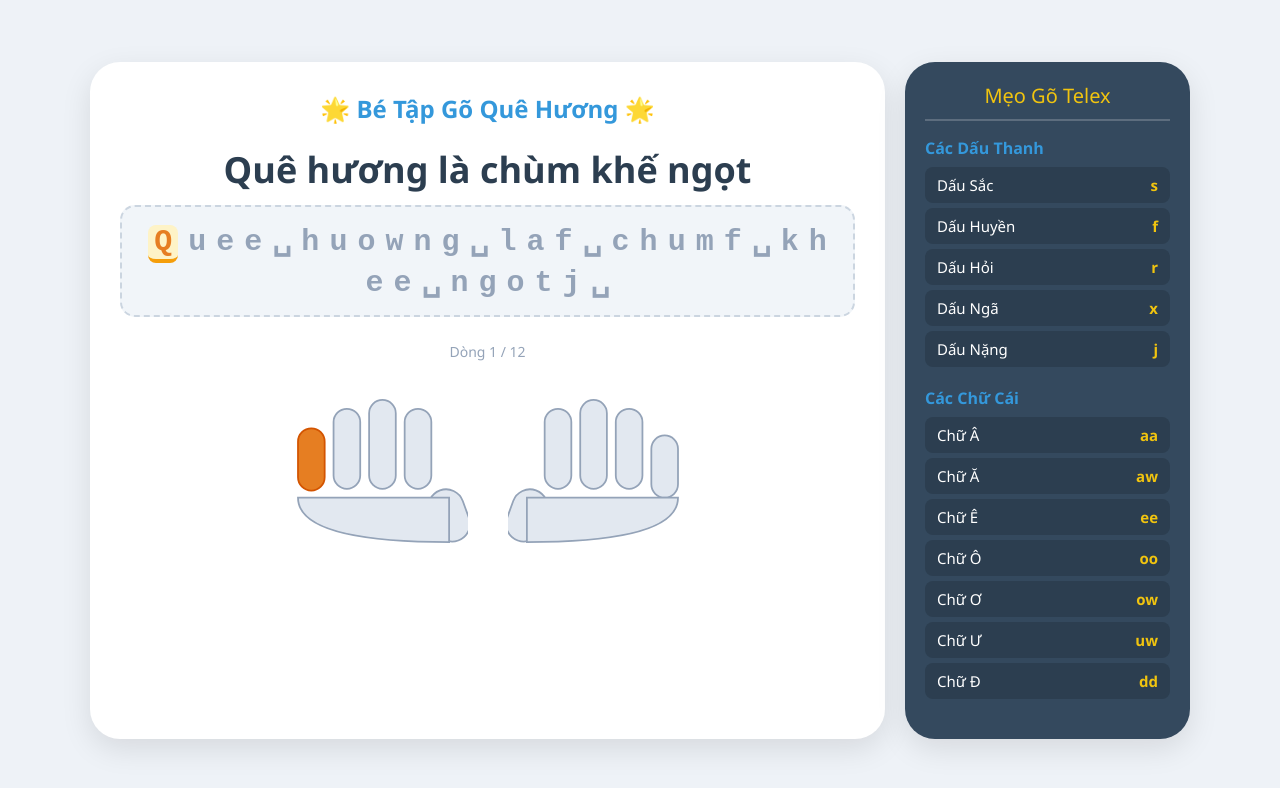
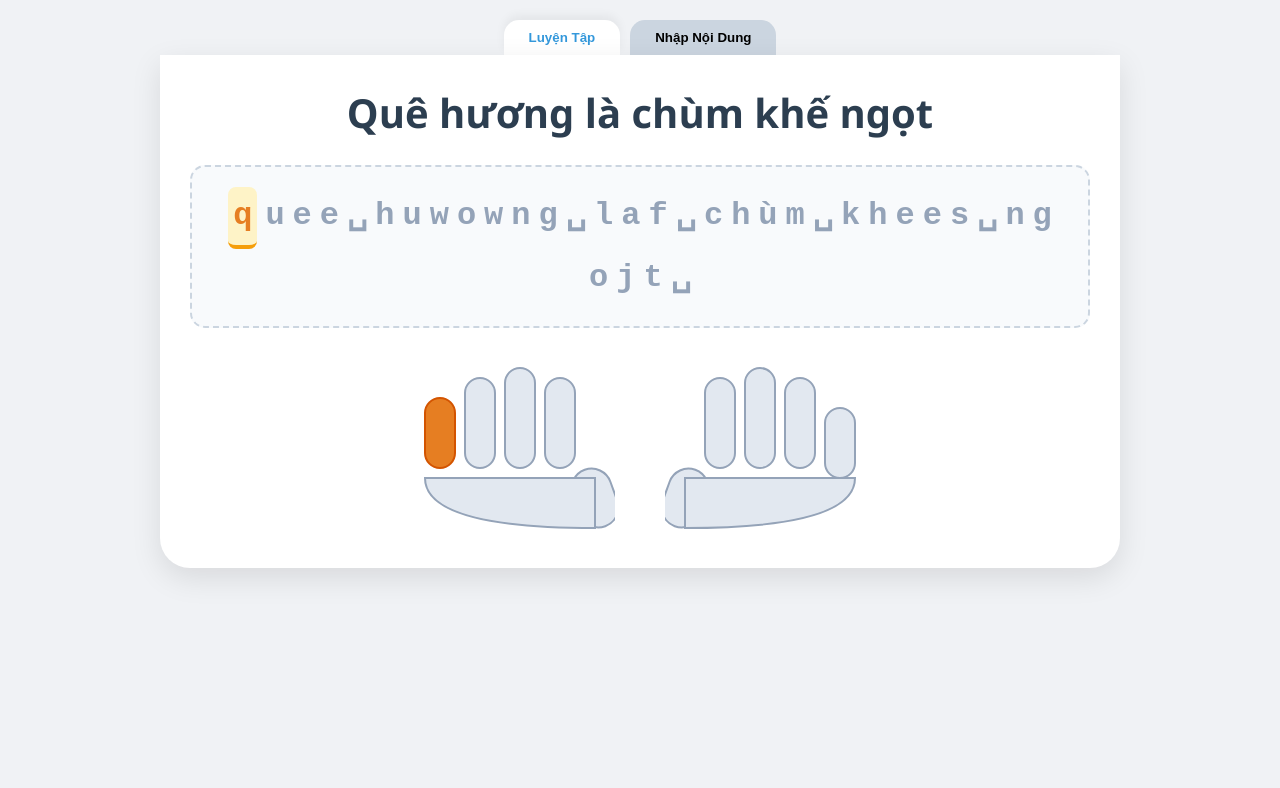
Before and after one commit to c0ngdongamnhac-beep/gophim, a plain HTML site: page index.html in a window 1280 px wide. Drawn offline with Linux system fonts and the light colour scheme.

Commit message:
Update index.html

```diff
--- a/index.html
+++ b/index.html
@@ -2,155 +2,155 @@
 <html lang="vi">
 <head>
     <meta charset="UTF-8">
-    <title>Bé Tập Gõ Telex - Bài thơ Quê Hương</title>
+    <title>Bé Tập Gõ 10 Ngón - Tùy Biến</title>
     <style>
-        :root { --primary: #3498db; --accent: #e67e22; --bg: #fdfefe; --card-bg: #ffffff; }
-        body { font-family: 'Segoe UI', Arial, sans-serif; background-color: #eef2f7; margin: 0; display: flex; justify-content: center; align-items: center; min-height: 100vh; }
+        :root { --primary: #3498db; --accent: #e67e22; --bg: #f0f2f5; }
+        body { font-family: 'Segoe UI', Tahoma, sans-serif; background: var(--bg); margin: 0; display: flex; flex-direction: column; align-items: center; min-height: 100vh; }
 
-        .container { display: flex; gap: 20px; width: 95%; max-width: 1100px; padding: 20px; }
+        /* Tab Menu */
+        .tab-menu { margin-top: 20px; display: flex; gap: 10px; }
+        .tab-btn { padding: 10px 25px; cursor: pointer; border: none; border-radius: 15px 15px 0 0; background: #cbd5e0; font-weight: bold; transition: 0.3s; }
+        .tab-btn.active { background: white; color: var(--primary); box-shadow: 0 -5px 10px rgba(0,0,0,0.05); }
 
-        /* CỘT TRÁI - LUYỆN TẬP */
-        .left-column { flex: 3; background: var(--card-bg); padding: 30px; border-radius: 30px; box-shadow: 0 10px 30px rgba(0,0,0,0.1); text-align: center; }
+        .container { background: white; width: 90%; max-width: 900px; padding: 30px; border-radius: 0 0 30px 30px; box-shadow: 0 10px 30px rgba(0,0,0,0.1); text-align: center; }
+        .content-tab { display: none; }
+        .content-tab.active { display: block; }
 
-        #vietnamese-text { font-size: 36px; color: #2c3e50; margin-bottom: 10px; font-weight: bold; min-height: 50px; }
-        #telex-hint-container { background: #f1f5f9; padding: 15px; border-radius: 15px; border: 2px dashed #cbd5e0; margin-bottom: 25px; }
-        .telex-char { font-size: 30px; display: inline-block; margin: 0 5px; color: #94a3b8; font-family: 'Courier New', monospace; font-weight: bold; }
-        .telex-char.active { color: #e67e22; background: #fef3c7; border-radius: 8px; padding: 0 6px; border-bottom: 4px solid #f59e0b; }
-        .telex-char.done { color: #10b981; }
+        /* Giao diện luyện tập */
+        #display-word { font-size: 40px; color: #2c3e50; font-weight: bold; margin-bottom: 20px; min-height: 60px; }
+        #telex-hint-area { background: #f8fafc; padding: 20px; border-radius: 15px; border: 2px dashed #cbd5e0; margin-bottom: 30px; min-height: 40px; line-height: 1.8; }
+        .char { font-size: 32px; display: inline-block; margin: 0 4px; color: #94a3b8; font-family: 'Courier New', monospace; font-weight: bold; }
+        .char.active { color: #e67e22; background: #fef3c7; border-radius: 8px; padding: 0 5px; border-bottom: 4px solid #f59e0b; }
+        .char.done { color: #10b981; }
 
-        /* Bàn tay SVG */
-        .hands-area { display: flex; gap: 40px; justify-content: center; margin-top: 30px; }
-        .hand-svg { width: 180px; height: 160px; }
-        .finger-node { fill: #e2e8f0; stroke: #94a3b8; stroke-width: 2; transition: 0.15s; }
-        .finger-node.active { fill: var(--accent); stroke: #d35400; transform: translateY(-8px); }
+        /* Bàn tay */
+        .hands-area { display: flex; gap: 50px; justify-content: center; margin-top: 20px; }
+        .hand-svg { width: 200px; height: 180px; }
+        .finger { fill: #e2e8f0; stroke: #94a3b8; stroke-width: 2; transition: 0.15s; }
+        .finger.highlight { fill: var(--accent); stroke: #d35400; transform: translateY(-10px); }
 
-        /* CỘT PHẢI - HƯỚNG DẪN TELEX */
-        .right-column { flex: 1; background: #34495e; color: white; padding: 20px; border-radius: 30px; box-shadow: 0 10px 30px rgba(0,0,0,0.1); }
-        .guide-title { text-align: center; font-size: 20px; color: #f1c40f; margin-bottom: 15px; border-bottom: 2px solid #5d6d7e; padding-bottom: 10px; }
-        .guide-section { margin-bottom: 20px; }
-        .guide-section h3 { font-size: 16px; margin-bottom: 8px; color: #3498db; }
-        .guide-item { display: flex; justify-content: space-between; background: #2c3e50; padding: 8px 12px; margin-bottom: 5px; border-radius: 8px; font-size: 15px; }
-        .key-code { color: #f1c40f; font-weight: bold; }
-
-        #progress { font-size: 14px; color: #94a3b8; margin-top: 10px; }
+        /* Giao diện cài đặt */
+        textarea { width: 100%; height: 150px; padding: 15px; border-radius: 10px; border: 2px solid #cbd5e0; font-size: 16px; margin-bottom: 15px; resize: none; }
+        .save-btn { background: var(--primary); color: white; border: none; padding: 12px 30px; border-radius: 10px; cursor: pointer; font-weight: bold; font-size: 16px; }
     </style>
 </head>
 <body>
 
+    <div class="tab-menu">
+        <button class="tab-btn active" onclick="showTab('practice-tab')">Luyện Tập</button>
+        <button class="tab-btn" onclick="showTab('settings-tab')">Nhập Nội Dung</button>
+    </div>
+
     <div class="container">
-        <div class="left-column">
-            <h2 style="color: var(--primary); margin: 0 0 20px 0;">🌟 Bé Tập Gõ Quê Hương 🌟</h2>
-
-            <div id="vietnamese-text">Đang tải...</div>
-
-            <div id="telex-hint-container">
-                <div id="hint-row"></div>
-            </div>
-
-            <div id="progress">Dòng 1 / 16</div>
+        <div id="practice-tab" class="content-tab active">
+            <div id="display-word">Quê hương là chùm khế ngọt</div>
+            <div id="telex-hint-area"></div>
 
             <div class="hands-area">
                 <svg class="hand-svg" viewBox="0 0 200 180">
-                    <rect id="f1" class="finger-node" x="10" y="50" width="30" height="70" rx="15" />
-                    <rect id="f2" class="finger-node" x="50" y="20" width="30" height="90" rx="15" />
-                    <rect id="f3" class="finger-node" x="90" y="10" width="30" height="100" rx="15" />
-                    <rect id="f4" class="finger-node" x="130" y="20" width="30" height="90" rx="15" />
-                    <rect id="f5" class="finger-node" x="160" y="110" width="40" height="60" rx="20" transform="rotate(-20 180 140)" />
+                    <rect id="f1" class="finger" x="10" y="50" width="30" height="70" rx="15" />
+                    <rect id="f2" class="finger" x="50" y="20" width="30" height="90" rx="15" />
+                    <rect id="f3" class="finger" x="90" y="10" width="30" height="100" rx="15" />
+                    <rect id="f4" class="finger" x="130" y="20" width="30" height="90" rx="15" />
+                    <rect id="f5" class="finger" x="160" y="110" width="40" height="60" rx="20" transform="rotate(-20 180 140)" />
                     <path d="M10,120 Q10,170 180,170 L180,120 Z" fill="#e2e8f0" stroke="#94a3b8" stroke-width="2" />
                 </svg>
                 <svg class="hand-svg" viewBox="0 0 200 180">
-                    <rect id="f6" class="finger-node" x="0" y="110" width="40" height="60" rx="20" transform="rotate(20 20 140)" />
-                    <rect id="f7" class="finger-node" x="40" y="20" width="30" height="90" rx="15" />
-                    <rect id="f8" class="finger-node" x="80" y="10" width="30" height="100" rx="15" />
-                    <rect id="f9" class="finger-node" x="120" y="20" width="30" height="90" rx="15" />
-                    <rect id="f10" class="finger-node" x="160" y="50" width="30" height="70" rx="15" />
+                    <rect id="f6" class="finger" x="0" y="110" width="40" height="60" rx="20" transform="rotate(20 20 140)" />
+                    <rect id="f7" class="finger" x="40" y="20" width="30" height="90" rx="15" />
+                    <rect id="f8" class="finger" x="80" y="10" width="30" height="100" rx="15" />
+                    <rect id="f9" class="finger" x="120" y="20" width="30" height="90" rx="15" />
+                    <rect id="f10" class="finger" x="160" y="50" width="30" height="70" rx="15" />
                     <path d="M20,170 Q190,170 190,120 L20,120 Z" fill="#e2e8f0" stroke="#94a3b8" stroke-width="2" />
                 </svg>
             </div>
         </div>
 
-        <div class="right-column">
-            <div class="guide-title">Mẹo Gõ Telex</div>
-
-            <div class="guide-section">
-                <h3>Các Dấu Thanh</h3>
-                <div class="guide-item"><span>Dấu Sắc</span><span class="key-code">s</span></div>
-                <div class="guide-item"><span>Dấu Huyền</span><span class="key-code">f</span></div>
-                <div class="guide-item"><span>Dấu Hỏi</span><span class="key-code">r</span></div>
-                <div class="guide-item"><span>Dấu Ngã</span><span class="key-code">x</span></div>
-                <div class="guide-item"><span>Dấu Nặng</span><span class="key-code">j</span></div>
-            </div>
-
-            <div class="guide-section">
-                <h3>Các Chữ Cái</h3>
-                <div class="guide-item"><span>Chữ Â</span><span class="key-code">aa</span></div>
-                <div class="guide-item"><span>Chữ Ă</span><span class="key-code">aw</span></div>
-                <div class="guide-item"><span>Chữ Ê</span><span class="key-code">ee</span></div>
-                <div class="guide-item"><span>Chữ Ô</span><span class="key-code">oo</span></div>
-                <div class="guide-item"><span>Chữ Ơ</span><span class="key-code">ow</span></div>
-                <div class="guide-item"><span>Chữ Ư</span><span class="key-code">uw</span></div>
-                <div class="guide-item"><span>Chữ Đ</span><span class="key-code">dd</span></div>
-            </div>
+        <div id="settings-tab" class="content-tab">
+            <h3>Dán nội dung cần gõ vào đây (Tiếng Việt):</h3>
+            <textarea id="user-input" placeholder="Ví dụ: Con mèo trèo cây cau..."></textarea>
+            <br>
+            <button class="save-btn" onclick="saveContent()">Bắt đầu luyện tập</button>
         </div>
     </div>
 
     <script>
-        const poemData = [
-            {v: "Quê hương là chùm khế ngọt", t: "Quee huowng laf chumf khee ngotj "},
-            {v: "Cho con trèo hái mỗi ngày", t: "Cho con treoaf hais mooji ngayf "},
-            {v: "Quê hương là đường đi học", t: "Quee huowng laf duowngf di hocj "},
-            {v: "Con về rợp bướm vàng bay", t: "Con veef ropjp buowms vangf bay "},
-            {v: "Quê hương là con diều biếc", t: "Quee huowng laf con dieeuaf biecj "},
-            {v: "Tuổi thơ con thả trên đồng", t: "Tuooji thoer con thar treen dongf "},
-            {v: "Quê hương là con đò nhỏ", t: "Quee huowng laf con doaf nhoer "},
-            {v: "Êm đềm khua nước ven sông", t: "Eem deemf khua nuowsc ven song "},
-            {v: "Quê hương là cầu tre nhỏ", t: "Quee huowng laf cauaf tre nhoer "},
-            {v: "Mẹ về nón lá nghiêng che", t: "Mej veef nosn las nghieeng che "},
-            {v: "Quê hương mỗi người chỉ một", t: "Quee huowng mooji nguowif chir motj "},
-            {v: "Như là chỉ một mẹ thôi", t: "Nhuw laf chir motj mej thooi "}
-        ];
+        // Hàm chuyển đổi tiếng Việt sang mã gõ Telex
+        function toTelex(text) {
+            const map = {
+                'á':'as','à':'af','ả':'ar','ã':'ax','ạ':'aj','â':'aa','ấ':'aas','ầ':'aaf','ẩ':'aar','ẫ':'aax','ậ':'aaj','ă':'aw','ắ':'aws','ằ':'awf','ẳ':'awr','ẵ':'awx','ặ':'awj',
+                'é':'es','è':'ef','ẻ':'er','ẽ':'ex','ẹ':'ej','ê':'ee','ế':'ees','ề':'eef','ể':'eer','ễ':'eex','ệ':'eej',
+                'í':'is','ì':'if','ỉ':'ir','ĩ':'ix','ị':'ij',
+                'ó':'os','ò':'of','ỏ':'or','õ':'ox','ọ':'oj','ô':'oo','ố':'oos','ồ':'oof','ổ':'oor','ỗ':'oox','ộ':'ooj','ơ':'ow','ớ':'ows','ờ':'owf','ở':'owr','ỡ':'owx','ợ':'owj',
+                'ú':'us','ì':'uf','ủ':'ur','ũ':'ux','ụ':'uj','ư':'uw','ứ':'uws','ừ':'uwf','ử':'uwr','ữ':'uwx','ự':'uwj',
+                'ý':'ys','ỳ':'yf','ỷ':'yr','ỹ':'yx','ỵ':'yj','đ':'dd'
+            };
+            let res = "";
+            for (let char of text.toLowerCase()) {
+                res += map[char] || char;
+            }
+            return res + " ";
+        }
 
-        let lineIdx = 0, charIdx = 0;
+        let fullText = "Quê hương là chùm khế ngọt";
+        let telexScript = toTelex(fullText);
+        let charIdx = 0;
+
         const fMap = {
-            'a': 'f1', 'q': 'f1', 'z': 'f1', 's': 'f2', 'w': 'f2', 'x': 'f2',
-            'd': 'f3', 'e': 'f3', 'c': 'f3', 'f': 'f4', 'r': 'f4', 'v': 'f4',
-            'g': 'f4', 't': 'f4', 'b': 'f4', 'h': 'f7', 'y': 'f7', 'n': 'f7',
-            'm': 'f7', 'u': 'f7', 'j': 'f7', 'k': 'f8', 'i': 'f8', 'l': 'f9',
-            'o': 'f9', 'p': 'f10', ' ': 'f6'
+            'a':'f1','q':'f1','z':'f1','s':'f2','w':'f2','x':'f2','d':'f3','e':'f3','c':'f3',
+            'f':'f4','r':'f4','v':'f4','g':'f4','t':'f4','b':'f4','h':'f7','y':'f7','n':'f7',
+            'm':'f7','u':'f7','j':'f7','k':'f8','i':'f8','l':'f9','o':'f9','p':'f10',' ':'f6'
         };
 
-        function draw() {
-            const line = poemData[lineIdx];
-            document.getElementById('vietnamese-text').innerText = line.v;
-            document.getElementById('progress').innerText = `Dòng ${lineIdx + 1} / ${poemData.length}`;
+        function showTab(id) {
+            document.querySelectorAll('.content-tab').forEach(t => t.classList.remove('active'));
+            document.querySelectorAll('.tab-btn').forEach(b => b.classList.remove('active'));
+            document.getElementById(id).classList.add('active');
+            event.currentTarget.classList.add('active');
+        }
 
-            const row = document.getElementById('hint-row');
-            row.innerHTML = '';
-            line.t.split('').forEach((c, i) => {
-                const span = document.createElement('span');
-                span.className = 'telex-char ' + (i < charIdx ? 'done' : (i === charIdx ? 'active' : ''));
-                span.innerHTML = (c === ' ') ? '␣' : c;
-                row.appendChild(span);
-            });
+        function saveContent() {
+            const input = document.getElementById('user-input').value.trim();
+            if (input) {
+                fullText = input;
+                telexScript = toTelex(fullText);
+                charIdx = 0;
+                document.getElementById('display-word').innerText = fullText;
+                showTab('practice-tab');
+                updateUI();
+            }
+        }
 
-            document.querySelectorAll('.finger-node').forEach(f => f.classList.remove('active'));
-            const fingerId = fMap[line.t[charIdx].toLowerCase()];
-            if(fingerId) document.getElementById(fingerId).classList.add('active');
+        function updateUI() {
+            const hintArea = document.getElementById('telex-hint-area');
+            hintArea.innerHTML = telexScript.split('').map((c, i) => {
+                let cls = i < charIdx ? "done" : (i === charIdx ? "active" : "");
+                return `<span class="char ${cls}">${c === ' ' ? '␣' : c}</span>`;
+            }).join('');
+
+            document.querySelectorAll('.finger').forEach(f => f.classList.remove('highlight'));
+            const fingerId = fMap[telexScript[charIdx].toLowerCase()];
+            if (fingerId) document.getElementById(fingerId).classList.add('highlight');
         }
 
         window.addEventListener('keydown', (e) => {
-            if(e.code === "Space") e.preventDefault();
-            const expected = poemData[lineIdx].t[charIdx].toLowerCase();
-            if(e.key.toLowerCase() === expected) {
+            if (document.activeElement.tagName === 'TEXTAREA') return;
+            if (e.code === "Space") e.preventDefault();
+
+            const expected = telexScript[charIdx].toLowerCase();
+            if (e.key.toLowerCase() === expected) {
                 charIdx++;
-                if(charIdx >= poemData[lineIdx].t.length) {
-                    charIdx = 0; lineIdx++;
-                    if(lineIdx >= poemData.length) { alert("Bé đã hoàn thành bài thơ rất giỏi!"); lineIdx = 0; }
+                if (charIdx >= telexScript.length) {
+                    alert("Hoàn thành rồi!");
+                    charIdx = 0;
                 }
-                draw();
+                updateUI();
             }
         });
-        draw();
+
+        // Khởi tạo lần đầu
+        document.getElementById('display-word').innerText = fullText;
+        updateUI();
     </script>
 </body>
 </html>
```
